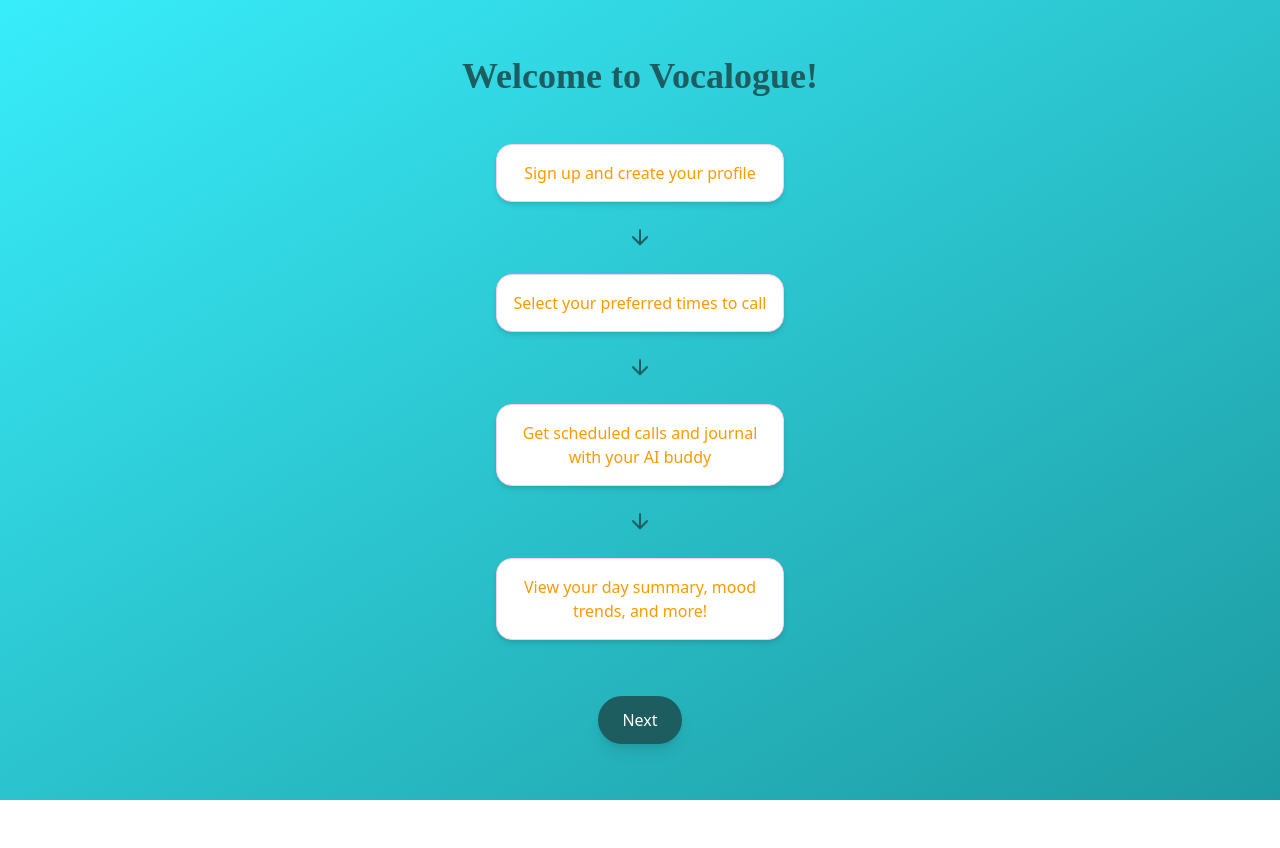
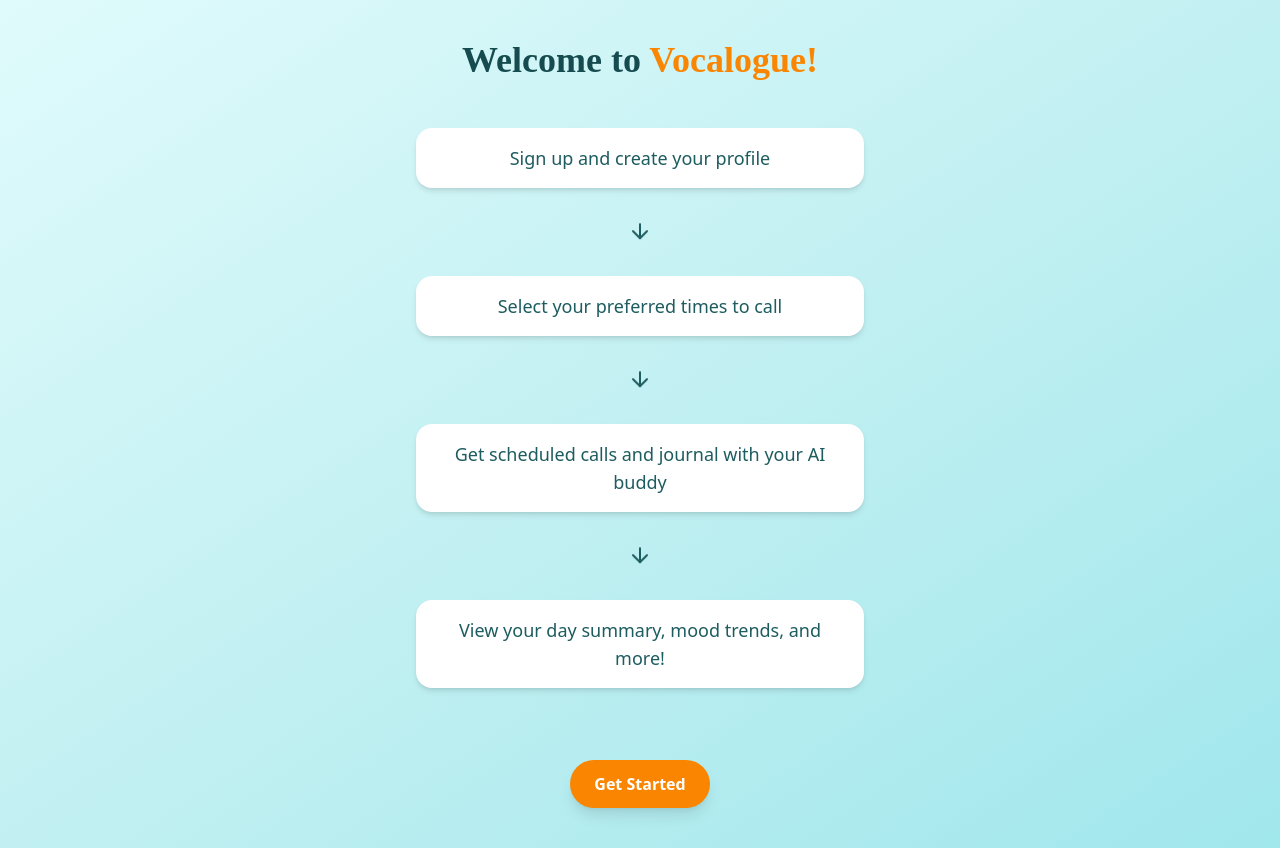
Before and after one commit to meghagl17/SoulSpeak, a Next.js app: page /information in a window 1280 px wide. Before the commit the page ends 800 px from the top, so only its background shows below. Built offline with nearby package versions, Linux system fonts and the light colour scheme.

Commit message:
home page ui

```diff
--- a/app/dashboard/page.js
+++ b/app/dashboard/page.js
@@ -16,7 +16,9 @@
   Dialog,
   DialogActions,
   DialogContent,
-  DialogTitle
+  DialogTitle,
+  CircularProgress,
+  Box
 } from '@mui/material'
 import { Settings, Add } from '@mui/icons-material'
 import { useState, useEffect } from 'react'
@@ -188,9 +190,9 @@
 
   if (loading) {
     return (
-      <div className="flex items-center justify-center min-h-screen">
-        <div className="text-lg">Loading...</div>
-      </div>
+      <Box sx={{ display: 'flex', justifyContent: 'center', alignItems: 'center', height: '100vh' }}>
+        <CircularProgress sx={{ color: '#F99A00' }} />
+      </Box>
     );
   }
 
--- a/app/information/page.js
+++ b/app/information/page.js
@@ -2,6 +2,7 @@
 
 import { useRouter } from "next/navigation"
 import { ArrowDown } from "lucide-react"
+import Link from "next/link"
 
 export default function WorkflowPage() {
   const router = useRouter()
@@ -11,13 +12,13 @@
   }
 
   return (
-    <div className="flex flex-col items-center justify-center min-h-screen px-6 py-10 bg-gradient-to-br from-[#38EDFA] to-[#1E9BA2]">
-      <h1 className="text-4xl font-bold text-[#1D5C5F] mb-12 font-[Quicksand]">
-        Welcome to Vocalogue!
+    <div className="flex flex-col items-center justify-center min-h-screen px-6 py-10 bg-gradient-to-br from-[#E0FBFC] via-[#C2F0F2] to-[#A0E7EC]">
+      <h1 className="text-3xl sm:text-4xl font-bold text-[#164C4F] mb-12 font-[Quicksand] text-center">
+        Welcome to <span className="text-[#F98500]">Vocalogue!</span>
       </h1>
 
-      <div className="flex flex-col items-center space-y-6 mb-10">
-        <StepBox content=" Sign up and create your profile" />
+      <div className="flex flex-col items-center space-y-8 mb-12 w-full max-w-md">
+        <StepBox content="Sign up and create your profile" />
         <AnimatedArrow />
         <StepBox content="Select your preferred times to call" />
         <AnimatedArrow />
@@ -28,22 +29,26 @@
 
       <button
         onClick={handleNext}
-        className="mt-4 px-6 py-3 bg-[#1D5C5F] text-white rounded-full shadow-lg hover:bg-[#EA9408] transition-all duration-200 active:scale-95"
+        className="mt-6 bg-[#F98500] hover:bg-[#e27b00] text-white font-semibold py-3 px-6 rounded-full shadow-lg transition"
       >
-        Next
+        Get Started
       </button>
     </div>
   )
 }
 
-// Cute step card
-const StepBox = ({ content }) => (
-  <div className="bg-white p-4 rounded-2xl shadow-md w-72 text-center border border-pink-200">
-    <p className="text-[#FF9900] font-medium">{content}</p>
-  </div>
-)
+// Components
 
-// Animated arrow
-const AnimatedArrow = () => (
-  <ArrowDown className="text-[#1D5C5F] animate-bounce" />
-)
+function StepBox({ content }) {
+  return (
+    <div className="bg-white text-[#1D5C5F] px-6 py-4 rounded-2xl shadow-md w-full text-center text-base sm:text-lg font-medium">
+      {content}
+    </div>
+  )
+}
+
+function AnimatedArrow() {
+  return (
+    <ArrowDown className="text-[#1D5C5F] animate-bounce" size={24} />
+  )
+}
--- a/app/login/page.js
+++ b/app/login/page.js
@@ -1,4 +1,5 @@
 "use client";
+
 import React, { useState, useEffect } from "react";
 import Image from "next/image";
 import { useSearchParams, useRouter } from "next/navigation";
@@ -42,11 +43,38 @@
   };
 
   return (
-    <div className="flex flex-col items-center justify-center h-screen dark:bg-gray-800">
+    <div className="flex flex-col items-center justify-center min-h-screen bg-gradient-to-br from-[#F98500] to-[#EA7400] p-6">
+      <div className="text-center mb-8">
+        <h1 className="text-3xl sm:text-4xl font-semibold text-white mb-4">Welcome to Vocalogue!</h1>
+        <p className="text-white text-lg">Please login to continue</p>
+      </div>
+
       {error && <p className="text-red-500 mb-4">{error}</p>}
 
+      {/* Email/Password Fields */}
+      <div className="w-full max-w-md space-y-4 mb-6">
+        <input
+          type="email"
+          placeholder="Email"
+          className="w-full px-4 py-3 rounded-md border border-slate-300 focus:outline-none focus:ring-2 focus:ring-[#F98500] placeholder-slate-500"
+        />
+        <input
+          type="password"
+          placeholder="Password"
+          className="w-full px-4 py-3 rounded-md border border-slate-300 focus:outline-none focus:ring-2 focus:ring-[#F98500] placeholder-slate-500"
+        />
+      </div>
+
+      {/* OR Separator */}
+      <div className="flex items-center mb-6">
+        <hr className="w-full border-t-1 border-slate-300" />
+        <span className="mx-3 text-white">OR</span>
+        <hr className="w-full border-t-1 border-slate-300" />
+      </div>
+
+      {/* Google Login Button */}
       <button
-        className="px-4 py-2 border flex gap-2 border-slate-200 dark:border-slate-700 rounded-lg text-slate-700 dark:text-slate-200 hover:border-slate-400 dark:hover:border-slate-500 hover:text-slate-900 dark:hover:text-slate-300 hover:shadow transition duration-150"
+        className="flex items-center gap-3 px-6 py-3 bg-white text-[#F98500] font-semibold text-lg rounded-full shadow-md hover:bg-[#FBE2B0] hover:shadow-lg transition-all duration-300"
         onClick={handleGoogleLogin}
         disabled={isLoading}
       >
@@ -60,8 +88,13 @@
         />
         <span>{isLoading ? "Loading..." : "Login with Google"}</span>
       </button>
+
+      {/* Other Login Options (Email/Password)
+      <div className="mt-6">
+        <p className="text-white text-center text-sm">
+          Don't have an account? <a href="/signup" className="text-[#FBE2B0] hover:text-white">Sign up</a>
+        </p>
+      </div> */}
     </div>
   );
-};
-
-// export default GoogleLogin;
+}
--- a/app/page.tsx
+++ b/app/page.tsx
@@ -1,23 +1,34 @@
-// import Image from "next/image";
-import Link from 'next/link';
-import AuthStatusWrapper from './components/AuthStatusWrapper';
+import Image from "next/image";
+import Link from "next/link";
+import ArrowRightAltIcon from '@mui/icons-material/ArrowRightAlt';
 
 export default function Home() {
   return (
-    <main className="flex min-h-screen flex-col items-center justify-between p-24">
-      <div className="w-full max-w-md">
-        <h1 className="text-2xl font-bold mb-6">Welcome to Daily Buddy</h1>
-        <AuthStatusWrapper />
-        <p className="mt-4 text-lg">This is a simple Next.js application.</p>
-        <div className="mt-6 space-y-3">
-          <Link href="/login">
-            <div className="px-4 py-2 bg-blue-500 text-white rounded hover:bg-blue-600 text-center">
-              Get Started!
-            </div>
-          </Link>
-          <Link href="/protected">
-            <div className="px-4 py-2 bg-green-500 text-white rounded hover:bg-green-600 text-center block mt-3">
-              View Protected Page
+    <main className="relative min-h-screen bg-white">
+      {/* Background image taking up ~75% of screen */}
+      <div className="relative w-full h-[75vh] overflow-hidden">
+        <Image
+          src="/logo.jpeg"
+          alt="Logo"
+          fill
+          priority
+          className="object-cover rounded-b-3xl"
+        />
+      </div>
+
+      {/* White section overlapping and going to bottom */}
+      <div className="absolute top-[70vh] left-0 w-full z-10">
+        <div className="bg-white rounded-t-3xl px-6 py-6 shadow-2xl h-[30vh] flex flex-col items-center text-center">
+          <h1 className="text-3xl font-extrabold mb-2 text-gray-800">
+            Daily Buddy
+          </h1>
+          <p className="text-gray-500 mb-4 text-sm">
+            Your companion for mindful mornings, productive days, and peaceful nights.
+          </p>
+          <Link href="/information">
+            <div className="px-6 py-2 bg-[#F98500] text-white text-sm font-semibold rounded-full hover:bg-[#e97e00] transition">
+              Let's Go!
+              <ArrowRightAltIcon/>
             </div>
           </Link>
         </div>
```
Also changed, not shown: public/logo.jpeg (added).
